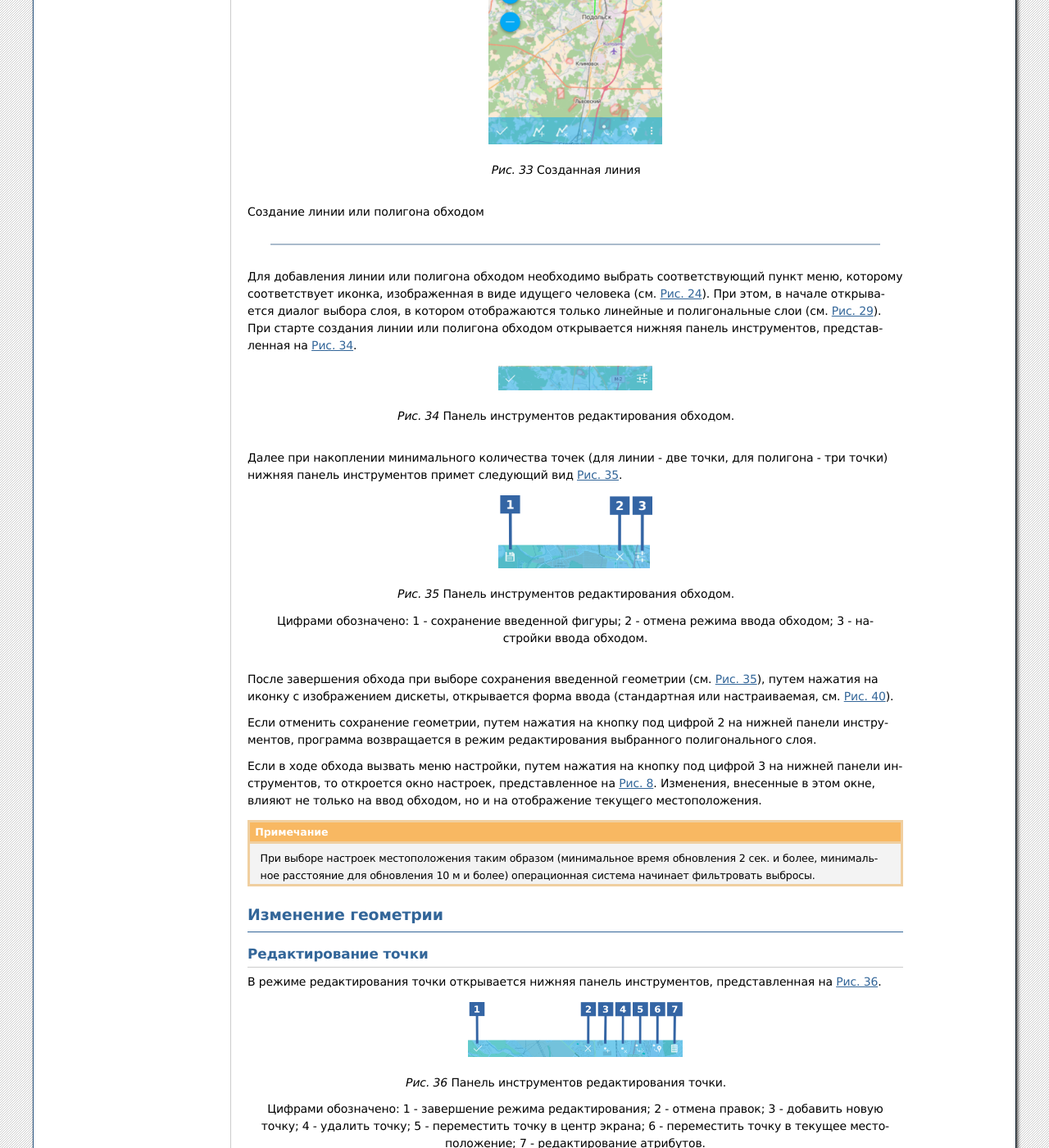
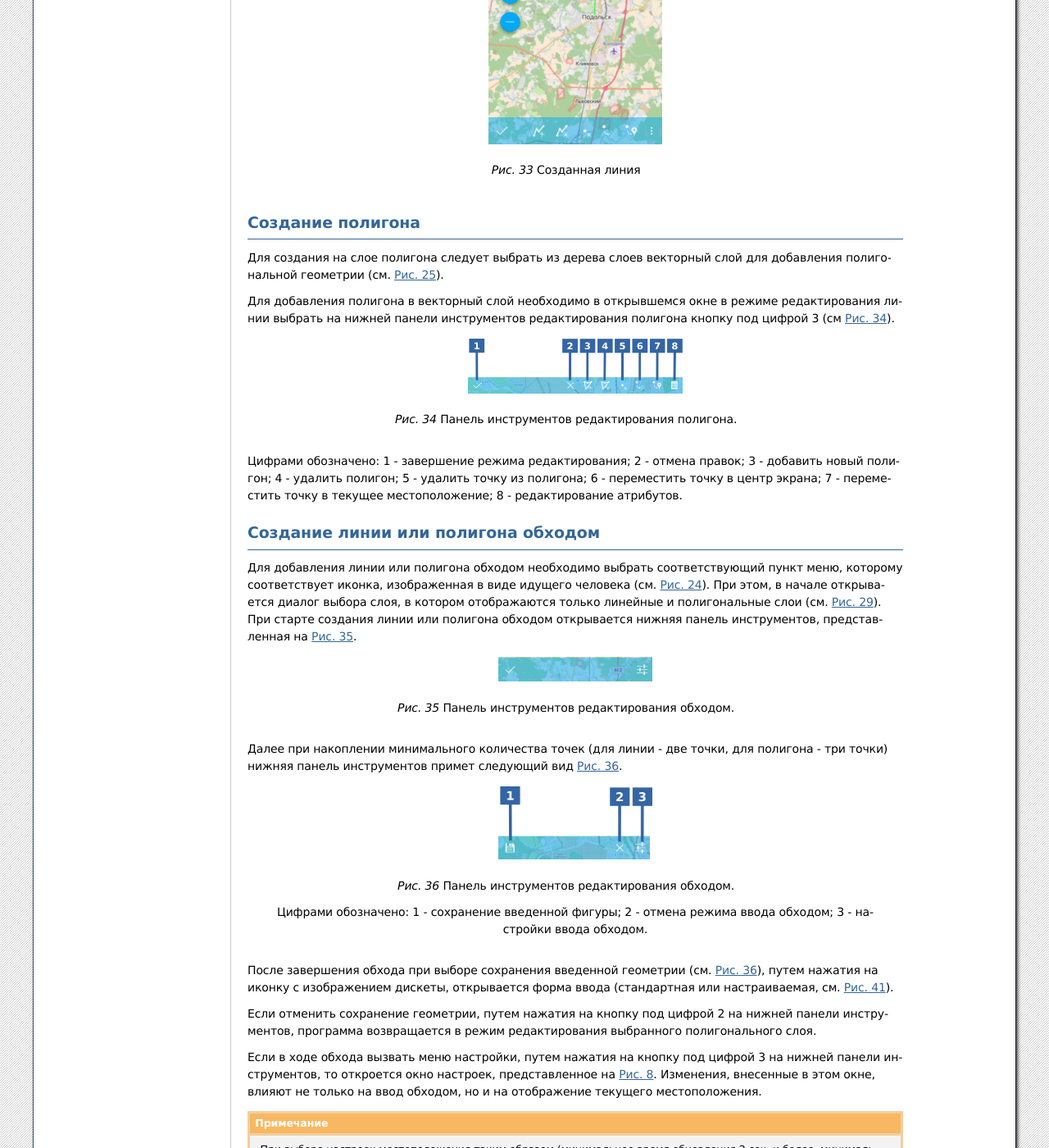
Before and after one commit to nextgis/docs_ngmobile, a Sphinx documentation site: the page built from source/editing.rst, in a window 1280 px wide and 1400 px high, scrolled down 4879 px. Shown: the whole window at 82% size. Built offline with Sphinx 7.4.7, drawn with Linux system fonts in a browser that asks for light colours; formulas are drawn with MathJax 3; some of the changed text lies outside the part shown.

Commit message:
новая геометрия, полигон

```diff
--- a/source/editing.rst
+++ b/source/editing.rst
@@ -161,8 +161,33 @@
 
    Созданная линия
 
+
+Создание полигона
+------------------
+
+Для создания на слое полигона следует выбрать из дерева слоев векторный слой для
+добавления полигональной геометрии (см. :numref:`ngmobile_select_layer_dialogtch_pic`).
+
+Для добавления полигона в векторный слой необходимо в открывшемся окне в режиме редактирования
+линии выбрать на нижней панели инструментов редактирования полигона кнопку под цифрой 3 (см :numref:`ngmobile_edit_polygon1_pic`).
+
+.. figure:: _static/ngmobile_edit_polygon.png
+   :name: ngmobile_edit_polygon1_pic
+   :align: center
+   :scale: 55 %
+
+   Панель инструментов редактирования полигона.
+
+Цифрами обозначено: 1 - завершение режима редактирования; 2 - отмена правок;
+3 - добавить новый полигон; 4 - удалить полигон; 5 - удалить точку из полигона;
+6 - переместить точку в центр экрана; 7 - переместить точку в текущее местоположение;
+8 - редактирование атрибутов.
+
+
+
+
+
 Создание линии или полигона обходом
-
 -----------------------------------
 
 Для добавления линии или полигона обходом необходимо выбрать соответствующий
```
Also changed, not shown: source/_static/toolbar_landfill.png (added).
